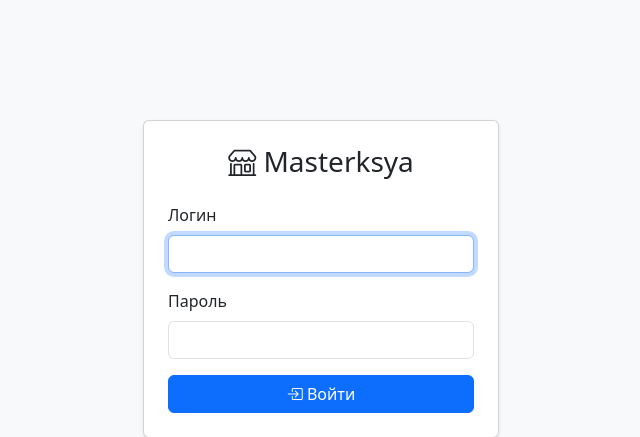
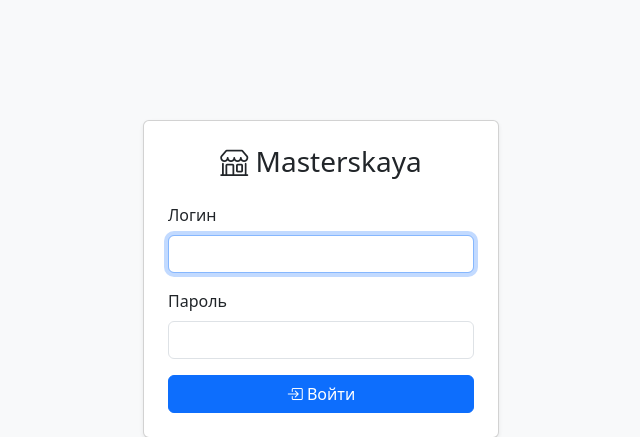
Before and after one commit to CryptoIgor87/masterskaya, a FastAPI app: page /login in a window 1280 px wide. Shown: the top 437 px of the page, without its empty margins (319-959 px from the left). Run offline with FastAPI, Linux system fonts and the light colour scheme; parts of the project's set-up code (start-up, migrations or seed data) failed here and were passed over.

Commit message:
Fix typo: Masterksya → Masterskaya on login and title
Co-Authored-By: Claude Opus 4.6 <noreply@anthropic.com>

```diff
--- a/web/templates/base.html
+++ b/web/templates/base.html
@@ -3,7 +3,7 @@
 <head>
     <meta charset="UTF-8">
     <meta name="viewport" content="width=device-width, initial-scale=1.0">
-    <title>{% block title %}Админ-панель{% endblock %} | Masterksya</title>
+    <title>{% block title %}Админ-панель{% endblock %} | Masterskaya</title>
     <link href="https://cdn.jsdelivr.net/npm/bootstrap@5.3.3/dist/css/bootstrap.min.css" rel="stylesheet">
     <link href="https://cdn.jsdelivr.net/npm/bootstrap-icons@1.11.3/font/bootstrap-icons.min.css" rel="stylesheet">
     <link href="{{ B }}/static/css/style.css" rel="stylesheet">
--- a/web/templates/login.html
+++ b/web/templates/login.html
@@ -3,7 +3,7 @@
 <head>
     <meta charset="UTF-8">
     <meta name="viewport" content="width=device-width, initial-scale=1.0">
-    <title>Вход | Masterksya</title>
+    <title>Вход | Masterskaya</title>
     <link href="https://cdn.jsdelivr.net/npm/bootstrap@5.3.3/dist/css/bootstrap.min.css" rel="stylesheet">
     <link href="https://cdn.jsdelivr.net/npm/bootstrap-icons@1.11.3/font/bootstrap-icons.min.css" rel="stylesheet">
 </head>
@@ -13,7 +13,7 @@
             <div class="col-md-4">
                 <div class="card shadow-sm">
                     <div class="card-body p-4">
-                        <h3 class="text-center mb-4"><i class="bi bi-shop"></i> Masterksya</h3>
+                        <h3 class="text-center mb-4"><i class="bi bi-shop"></i> Masterskaya</h3>
                         {% if error %}
                         <div class="alert alert-danger">{{ error }}</div>
                         {% endif %}
```
